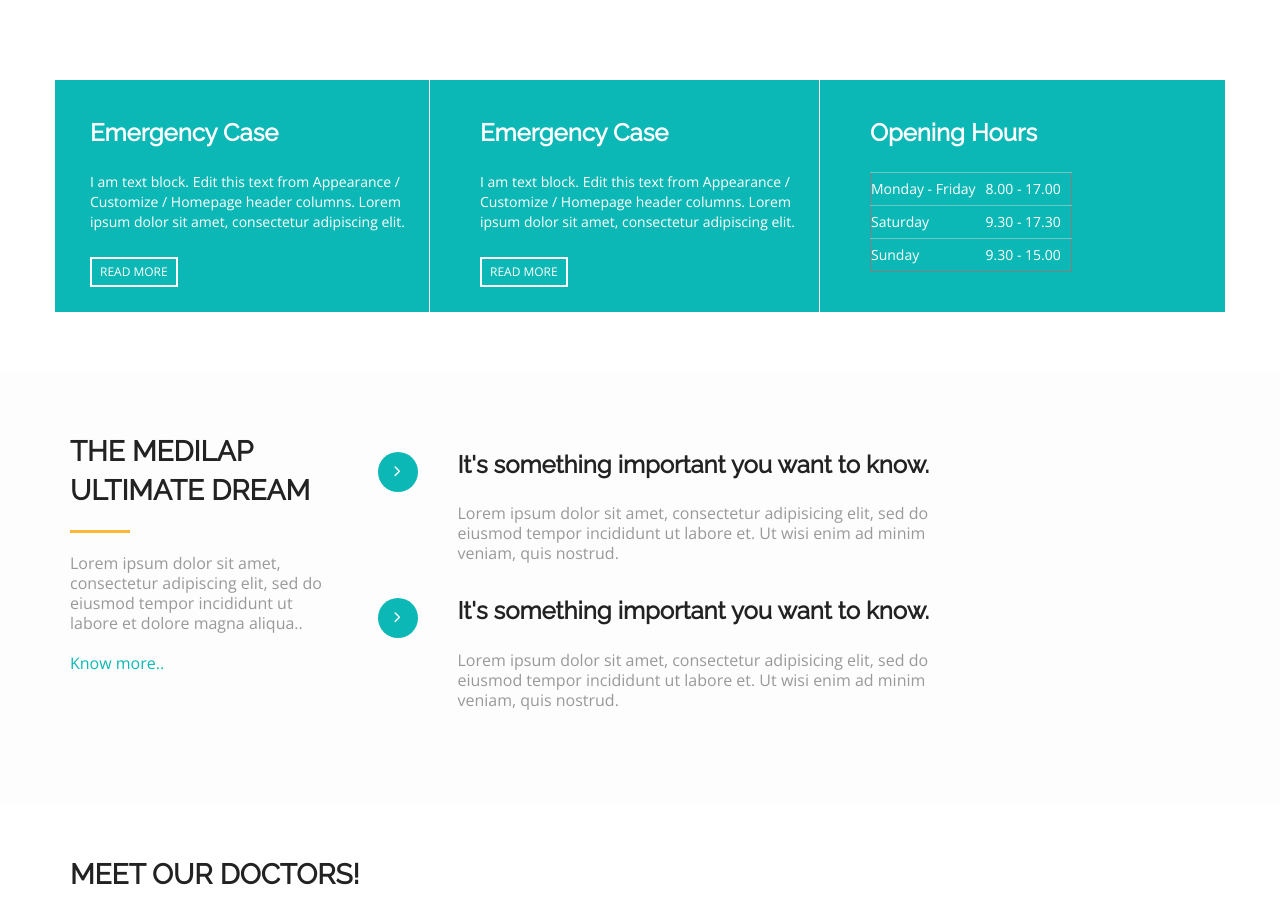
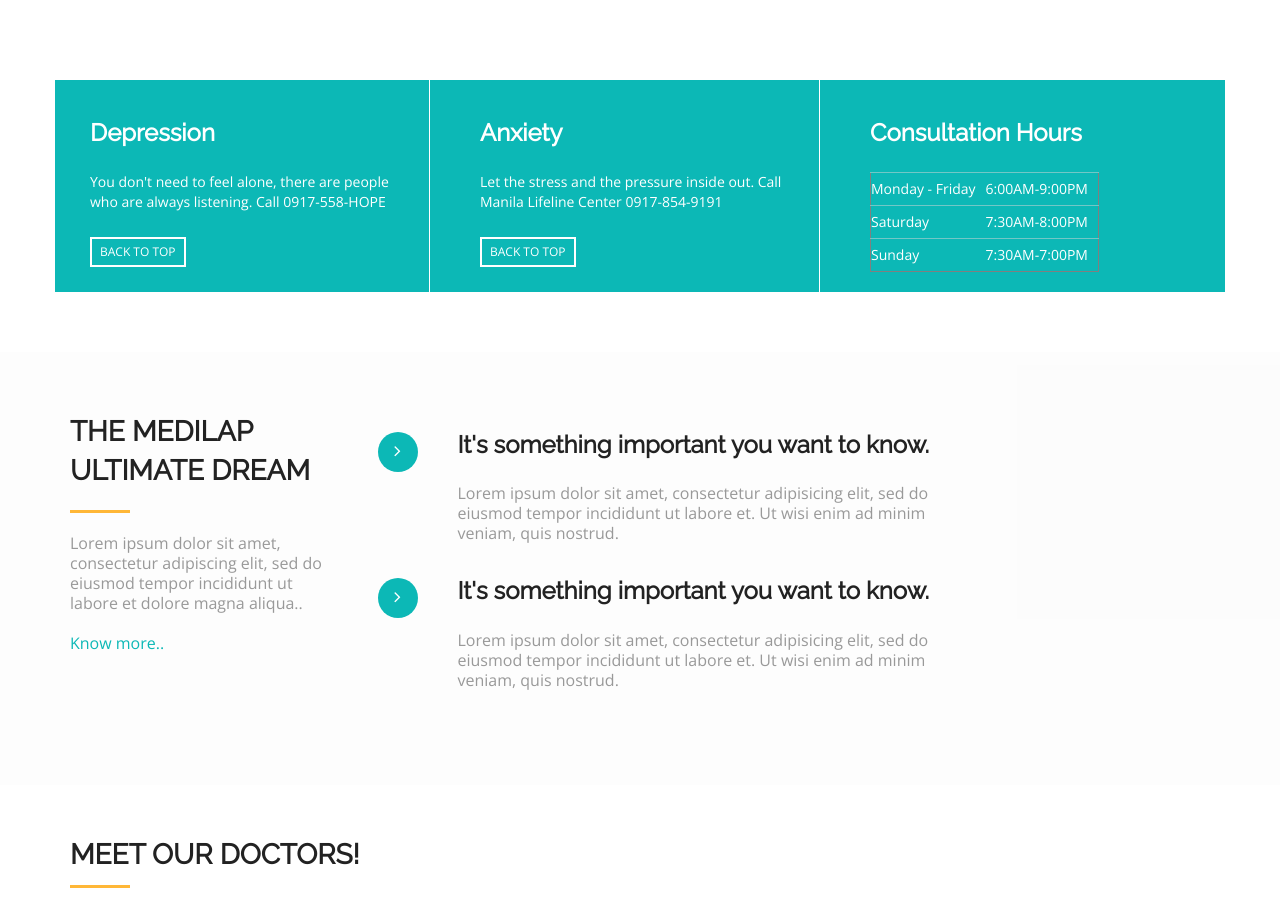
Before and after one commit to nicapungtilan/blithe, a plain HTML site: page index.html in a window 1280 px wide. Shown: the part 1160-2062 px from the top of the page. Drawn offline with nearby package versions, Linux system fonts and the light colour scheme; a web font is replaced by a local one.

Commit message:
Update index.html

```diff
--- a/index.html
+++ b/index.html
@@ -125,35 +125,35 @@
     			<div class="col-md-4 col-sm-4 bor-left">
     				<div class="mt-boxy-color"></div>
 	    			<div class="medi-info">
-		    			<h3>Emergency Case</h3>
-						<p>I am text block. Edit this text from Appearance / Customize / Homepage header columns. Lorem ipsum dolor sit amet, consectetur adipiscing elit. </p>
-						<a href="#" class="medi-info-btn">READ MORE</a>
+		    			<h3>Depression</h3>
+						<p>You don't need to feel alone, there are people who are always listening. Call 0917-558-HOPE</p>
+						<a href="#" class="medi-info-btn">BACK TO TOP</a>
 					</div>
     			</div>
 				<div class="col-md-4 col-sm-4">
 					<div class="medi-info">
-		    			<h3>Emergency Case</h3>
-						<p>I am text block. Edit this text from Appearance / Customize / Homepage header columns. Lorem ipsum dolor sit amet, consectetur adipiscing elit. </p>
-						<a href="#" class="medi-info-btn">READ MORE</a>
+		    			<h3>Anxiety</h3>
+						<p> Let the stress and the pressure inside out. Call Manila Lifeline Center 0917-854-9191</p>
+						<a href="#" class="medi-info-btn">BACK TO TOP</a>
 					</div>
 				</div>
 				<div class="col-md-4 col-sm-4 mt-boxy-3">
 					<div class="mt-boxy-color"></div>
 					<div class="time-info">
-			    			<h3>Opening Hours</h3>
+			    			<h3>Consultation Hours</h3>
 							<table style="margin: 8px 0px 0px;" border="1">
 								<tbody>
 									<tr>
 									<td>Monday - Friday</td>
-									<td>8.00 - 17.00</td>
+									<td>6:00AM-9:00PM</td>
 									</tr>
 									<tr>
 									<td>Saturday</td>
-									<td>9.30 - 17.30</td>
+									<td>7:30AM-8:00PM</td>
 									</tr>
 									<tr>
 									<td>Sunday</td>
-									<td>9.30 - 15.00</td>
+									<td>7:30AM-7:00PM</td>
 									</tr>
 								</tbody>
 							</table>
```
